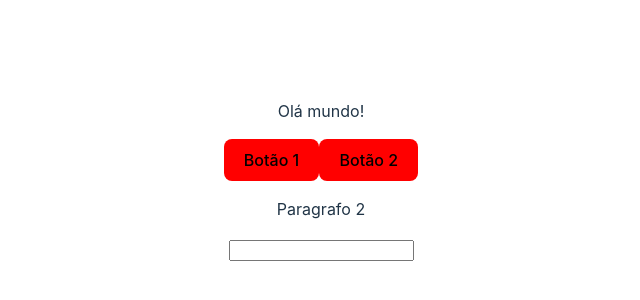
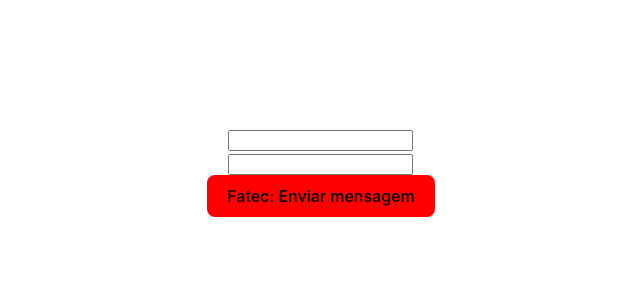
Before and after one commit to CaioAssis/Aula-React, a React (Vite) app: page / in a window 1280 px wide. Shown: the part 228-528 px from the top of the page, without its empty margins (319-959 px from the left). Built offline with nearby package versions, Linux system fonts and the light colour scheme.

Commit message:
Cria Form e divs

```diff
--- a/src/App.tsx
+++ b/src/App.tsx
@@ -1,17 +1,12 @@
 import './App.css'
-import ButtonFatec from './components/button-fatec'
-import InputFatec from './components/input-fatec'
+import FormAt1 from './components/formAt1'
 
 
 //const App = () => {}
 function App(){
   return (
     <>
-      <p> Olá mundo!</p>
-      <ButtonFatec type = 'button' label = "Botão 1"/>
-      <ButtonFatec type = 'button' label = "Botão 2"/>
-      <p> Paragrafo 2</p>
-      <InputFatec />
+      <FormAt1/>
     </>
   )
 }
--- /dev/null
+++ b/src/components/formAt1/index.tsx
@@ -0,0 +1,18 @@
+import ButtonFatec from '../button-fatec'
+import InputFatec from '../input-fatec'
+
+
+
+function FormAt1(){
+    return(
+        <>
+            <form>
+                <div><InputFatec/></div>
+                <div><InputFatec/></div>
+                <div><ButtonFatec type='submit' label='Fatec: Enviar mensagem'/></div>
+            </form>
+        </>
+    )
+}
+
+export default FormAt1
--- a/src/components/input-fatec/index.tsx
+++ b/src/components/input-fatec/index.tsx
@@ -1,3 +1,5 @@
+
+
 function InputFatec() {
     return (
         <input type="text"></input>
```
